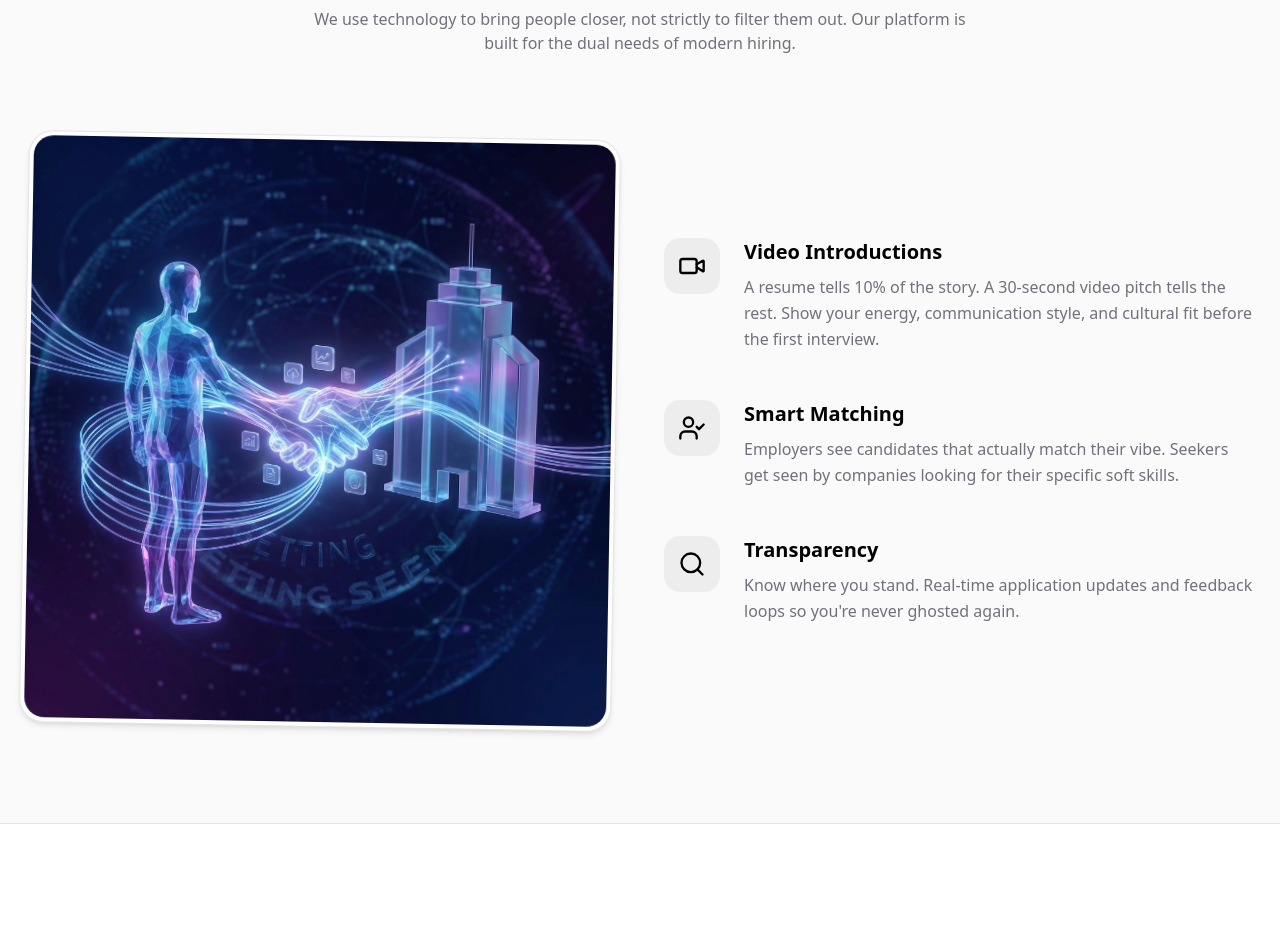
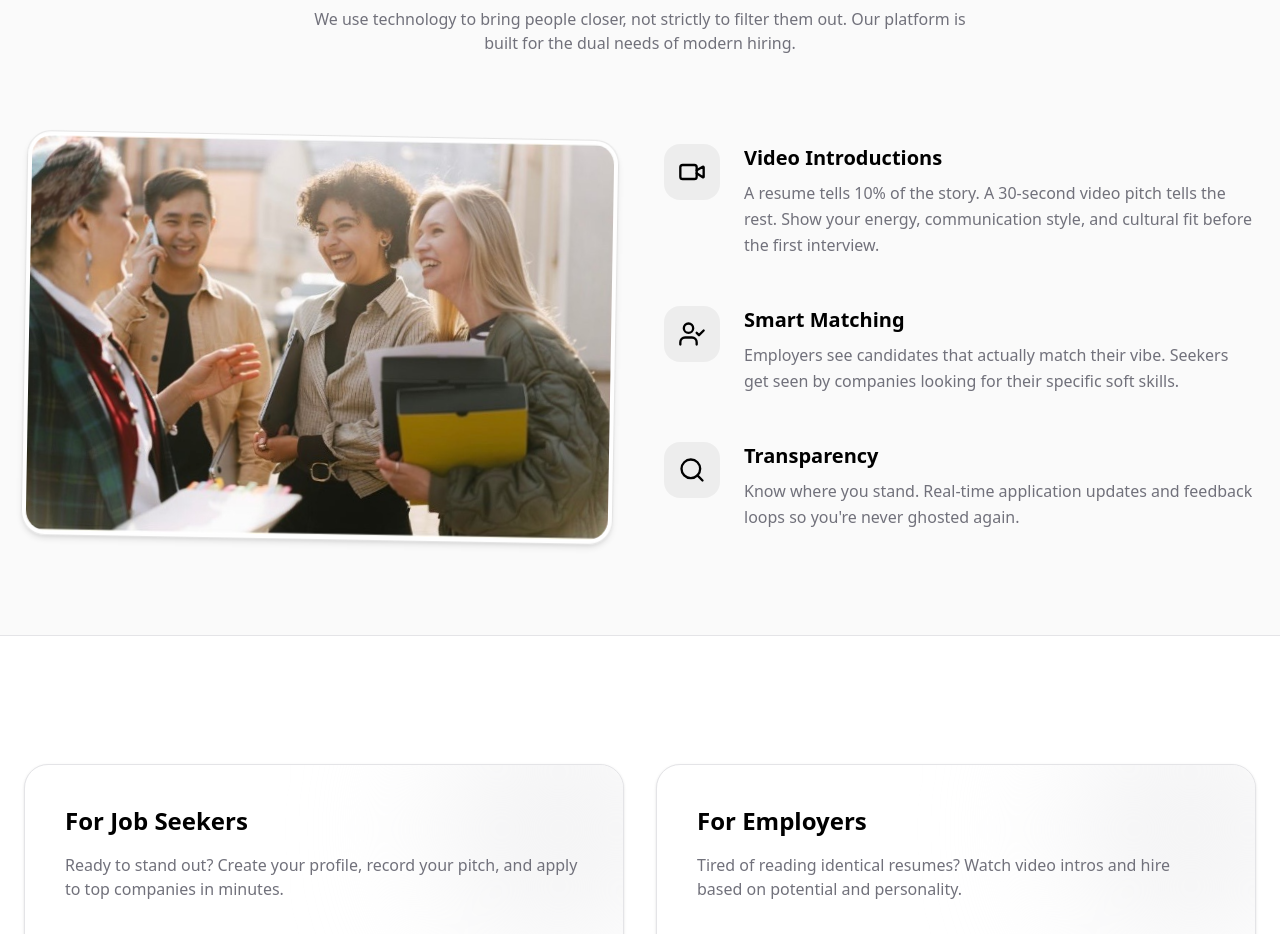
Before and after one commit to simpletech310/jobfair, a Next.js app: page / in a window 1280 px wide. Shown: the part 1000-1934 px from the top of the page. Built offline with nearby package versions, Linux system fonts and the light colour scheme; no server answers.

Commit message:
Update value prop image to professionals group

```diff
--- a/src/app/page.tsx
+++ b/src/app/page.tsx
@@ -73,8 +73,8 @@ export default function Home() {
           <div className="grid md:grid-cols-2 gap-12 items-center">
             <div className="glass p-1 rounded-3xl border border-zinc-200 rotate-1 hover:rotate-0 transition duration-500">
               <Image
-                src="/connection.png"
-                alt="Digital Connection"
+                src="/connection-professionals.jpg"
+                alt="Group of professionals collaborating"
                 width={600}
                 height={400}
                 className="rounded-[20px]"
```
Also changed, not shown: public/connection-professionals.jpg (added).
